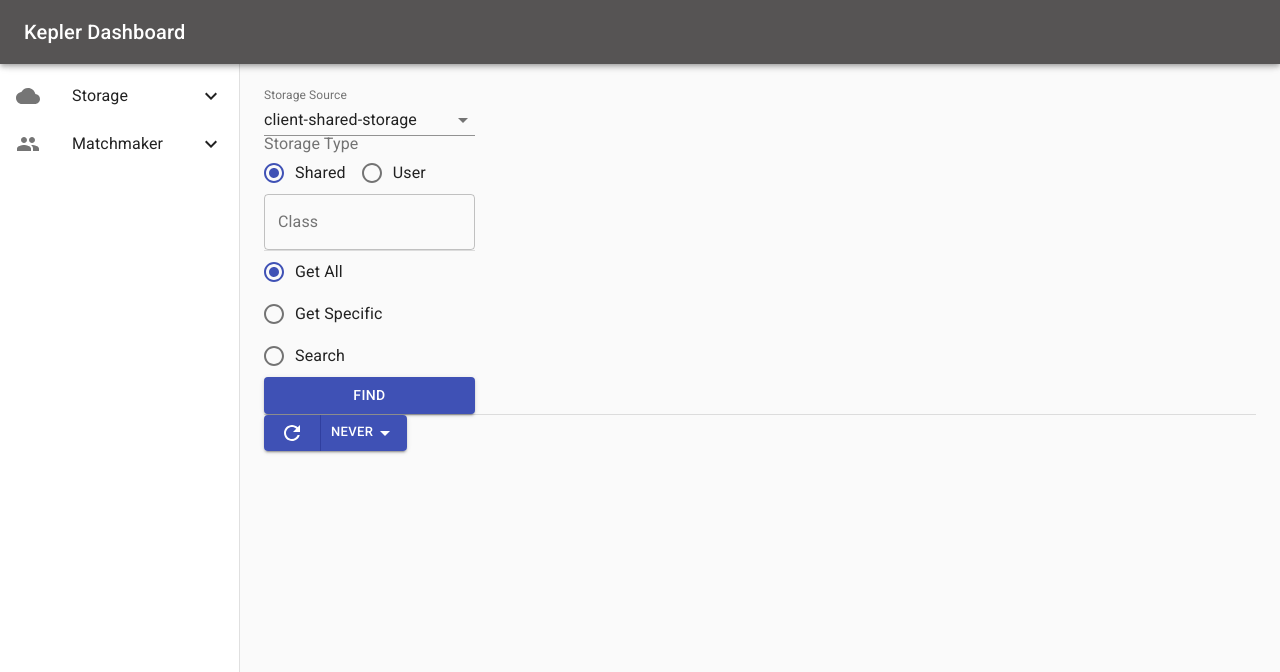
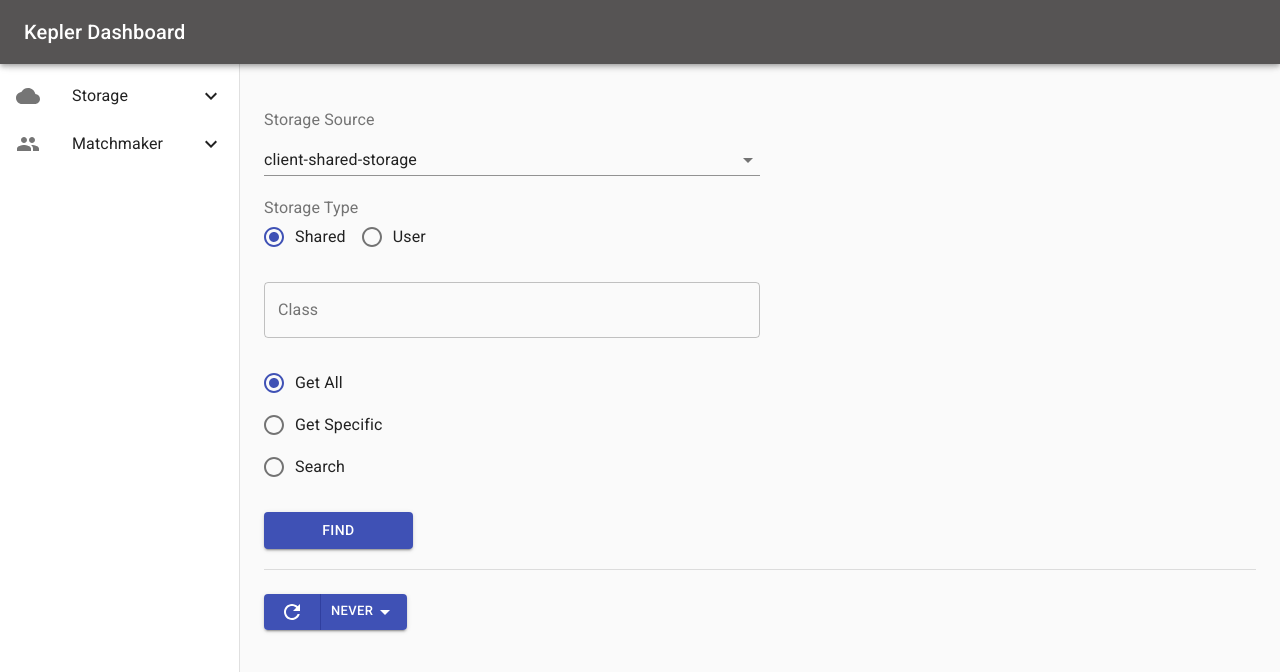
Before and after one commit to pgilfillan/learn-react, a React (Create React App) app: page /view in a window 1280 px wide. Shown: the top 672 px of the page. Built offline with nearby package versions, Linux system fonts and the light colour scheme.

Commit message:
End of day 2

```diff
--- a/src/components/SideDrawer.js
+++ b/src/components/SideDrawer.js
@@ -5,7 +5,6 @@ import AppBar from '@material-ui/core/AppBar';
 import CssBaseline from '@material-ui/core/CssBaseline';
 import Toolbar from '@material-ui/core/Toolbar';
 import List from '@material-ui/core/List';
-import Divider from '@material-ui/core/Divider';
 import ListItem from '@material-ui/core/ListItem';
 import ListItemIcon from '@material-ui/core/ListItemIcon';
 import ListItemText from '@material-ui/core/ListItemText';
--- a/src/components/storage-upload/StoragePUT.js
+++ b/src/components/storage-upload/StoragePUT.js
@@ -8,7 +8,20 @@ import axios from "axios";
 import ResponseView from './ResponseView';
 
 const useStyles = makeStyles(theme => ({
-
+  root: {
+    display: 'flex',
+    flexDirection: 'column',
+    width: "50%",
+    paddingBottom: 20,
+    marginTop: theme.spacing(3),
+  },
+  formEle: {
+    marginTop: theme.spacing(3),
+  },
+  formButton: {
+    marginTop: theme.spacing(3),
+    width: "30%"
+  }
 }));
 
 function StoragePUT() {
@@ -71,7 +84,7 @@ function StoragePUT() {
   return (
     <div>
       <form onSubmit={handleFormSubmit}>
-        <FormControl>
+        <FormControl className={classes.root}>
           <FormLabel>Storage Source</FormLabel>
           <Select
             value={dbValue}
@@ -84,7 +97,7 @@ function StoragePUT() {
             <MenuItem value="server-user-storage">server-user-storage</MenuItem>
           </Select>
 
-          <FormLabel>Storage Type</FormLabel>
+          <FormLabel className={classes.formEle}>Storage Type</FormLabel>
           <RadioGroup
             aria-label="storage-type"
             name="storage-type-choices"
@@ -106,16 +119,16 @@ function StoragePUT() {
             variant="outlined"
             label="Class"
             onChange={(e) => {setClassName(e.target.value)}}
+            className={classes.formEle}
           />
-          <Divider />
 
-          <Divider />
           <RadioGroup
             value={uploadTypeValue}
             aria-label="search-type"
             name="search-type-choices"
             onChange={handleUploadTypeChange}
             row
+            className={classes.formEle}
           >
             <FormControlLabel value="input" control={<Radio color="primary" />} label="Input Document Name" />
             <FormControlLabel value="generate" control={<Radio color="primary" />} label="Generate" />
@@ -133,9 +146,10 @@ function StoragePUT() {
             rows={6}
             label="Document Body"
             onChange={(e) => {setDocBody(e.target.value)}}
+            className={classes.formEle}
           />
           <Divider />
-          <Button variant="contained" color="primary" type="submit">
+          <Button variant="contained" color="primary" type="submit" className={classes.formButton}>
               Submit
           </Button>
         </FormControl>
--- a/src/components/storage-view/DocumentEntry.js
+++ b/src/components/storage-view/DocumentEntry.js
@@ -1,7 +1,7 @@
 import React from 'react';
 import ExpandMoreIcon from '@material-ui/icons/ExpandMore';
 import DeleteIcon from '@material-ui/icons/Delete';
-import { ExpansionPanel, ExpansionPanelSummary, ExpansionPanelDetails, Typography, Button, Divider, GridList, GridListTile } from '@material-ui/core';
+import { ExpansionPanel, ExpansionPanelSummary, ExpansionPanelDetails, Typography, Button, Divider } from '@material-ui/core';
 import { makeStyles } from '@material-ui/core/styles';
 import axios from "axios";
 
--- a/src/components/storage-view/FileList.js
+++ b/src/components/storage-view/FileList.js
@@ -4,16 +4,32 @@ import { Button, ButtonGroup, Popper, Paper, Grow,
          ClickAwayListener, MenuList, MenuItem, Typography } from '@material-ui/core';
 import ArrowDropDownIcon from '@material-ui/icons/ArrowDropDown';
 import RefreshIcon from '@material-ui/icons/Refresh';
+import { makeStyles } from '@material-ui/core/styles';
 
 import DocumentEntry from './DocumentEntry'
 
+const useStyles = makeStyles(theme => ({
+  refreshMenu: {
+    zIndex: theme.zIndex.drawer + 1,
+  },
+  root: {
+    marginTop: theme.spacing(3),
+  },
+  refreshEle: {
+    marginBottom: theme.spacing(3),
+  },
+}));
+
 function FileList(props) {
+  const classes = useStyles();
+
   // State
   const [documents, setDocuments] = React.useState([]);
   const [lastPath, setLastPath] = React.useState('');
   const [open, setOpen] = React.useState(false);
   const anchorRef = React.useRef(null);
   const [selectedIndex, setSelectedIndex] = React.useState(0);
+  const [timerID, setTimerID] = React.useState(0);
 
   const refreshOptions = ['Never', '1s', '5s', '10s', '30s', '1m'];
   const refreshTimes = [null, 1000, 5000, 10000, 30000, 60000]
@@ -21,6 +37,16 @@ function FileList(props) {
   function handleRefreshMenuItemClick(event, index) {
     setSelectedIndex(index);
     setOpen(false);
+
+    if (index != 0) {
+      setTimerID(setInterval(
+        () => {find()},
+        refreshTimes[index]
+      ));
+      find();
+    } else {
+      clearInterval(timerID);
+    }
   }
 
   function handleClose(event) {
@@ -44,14 +70,22 @@ function FileList(props) {
 
     axios.get(props.path, config)
     .then(response => {
-        setDocuments(response["data"]["documents"]);
+        if (props.isSingleDoc) {
+          const pathSplit = props.path.split('/')
+          const doc = {"document": response["data"],
+                       "name": pathSplit[pathSplit.length-1],
+                       "self": props.path.substring(props.path.indexOf("/", 1))};
+          setDocuments([doc]);
+        } else {
+          setDocuments(response["data"]["documents"]);
+        }
     })
     .catch(error => console.log(error));
   }
 
   function getRefreshMenu() {
     return (
-      <div>
+      <div className={classes.refreshEle}>
         <ButtonGroup variant="contained" color="primary" ref={anchorRef} aria-label="split button">
           <Button onClick={handleRefreshClick}><RefreshIcon /></Button>
           <Button
@@ -66,7 +100,7 @@ function FileList(props) {
             <ArrowDropDownIcon />
           </Button>
         </ButtonGroup>
-        <Popper open={open} anchorEl={anchorRef.current} transition disablePortal>
+        <Popper open={open} anchorEl={anchorRef.current} transition disablePortal className={classes.refreshMenu}>
           {({ TransitionProps, placement }) => (
             <Grow
               {...TransitionProps}
@@ -98,15 +132,15 @@ function FileList(props) {
 
   function getContent() {
     if (props.path == '') {
-      //return <div>{getRefreshMenu()}</div>
+      return <div className={classes.root}>{getRefreshMenu()}</div>
     } else if (documents.length == 0) {
-      return <div>{getRefreshMenu()}<Typography>No documents found</Typography></div>
+      return <div className={classes.root}>{getRefreshMenu()}<Typography>No documents found</Typography></div>
     }
 
     //const documentsTest = [{document: {"vehicle_name": "tank", "speed": 10}, "name": "sdfjsdof", "self": "/koifnsdf"},
     //                 {document: {"vehicle_name": "tank2", "speed": 112}, "name": "sdfjsdsfgdof", "self": "/koifnsdfsdf"}]
     return (
-      <div>
+      <div className={classes.root}>
         {getRefreshMenu()}
         {documents.map((doc, i) => {
             return (
--- a/src/components/storage-view/StorageGET.js
+++ b/src/components/storage-view/StorageGET.js
@@ -1,11 +1,31 @@
 import React from 'react';
 import Divider from '@material-ui/core/Divider';
 import { FormControl, FormLabel, FormControlLabel, Radio, RadioGroup, TextField,
-         InputLabel, Select, MenuItem, Button } from '@material-ui/core';
+         Select, MenuItem, Button, Container } from '@material-ui/core';
+import { makeStyles } from '@material-ui/core/styles';
 
 import FileList from './FileList'
 
+const useStyles = makeStyles(theme => ({
+  root: {
+    display: 'flex',
+    flexDirection: 'column',
+    width: "50%",
+    paddingBottom: 20,
+    marginTop: theme.spacing(3),
+  },
+  formEle: {
+    marginTop: theme.spacing(3),
+  },
+  formButton: {
+    marginTop: theme.spacing(3),
+    width: "30%"
+  }
+}));
+
 function StorageGET() {
+  const classes = useStyles();
+
   // State
   const [typeValue, setTypeValue] = React.useState('shared');
   const [showUserName, setShowUserName] = React.useState(false);
@@ -20,6 +40,7 @@ function StorageGET() {
   const [dbValue, setDBValue] = React.useState("client-shared-storage");
   const [className, setClassName] = React.useState('');
   const [userID, setUserID] = React.useState('');
+  const [isSingleDoc, setIsSingleDoc] = React.useState(false);
 
   const [GETPath, setGETPath] = React.useState('');
 
@@ -63,14 +84,15 @@ function StorageGET() {
 
   function handleFormSubmit(event) {
     event.preventDefault();
+    queryTypeValue == "specific" ? setIsSingleDoc(true) : setIsSingleDoc(false);
     setGETPath(buildGETPath());
   }
 
   return (
     <div>
       <form onSubmit={handleFormSubmit}>
-        <FormControl>
-          <InputLabel>Storage Source</InputLabel>
+        <FormControl className={classes.root}>
+          <FormLabel>Storage Source</FormLabel>
           <Select
             value={dbValue}
             onChange={(e) => {setDBValue(e.target.value)}}
@@ -82,7 +104,7 @@ function StorageGET() {
             <MenuItem value="server-user-storage">server-user-storage</MenuItem>
           </Select>
 
-          <FormLabel component="legend">Storage Type</FormLabel>
+          <FormLabel className={classes.formEle}>Storage Type</FormLabel>
           <RadioGroup
             aria-label="storage-type"
             name="storage-type-choices"
@@ -104,14 +126,15 @@ function StorageGET() {
             variant="outlined"
             label="Class"
             onChange={(e) => {setClassName(e.target.value)}}
+            className={classes.formEle}
           />
-          <Divider />
 
           <RadioGroup
             aria-label="search-type"
             name="search-type-choices"
             value={queryTypeValue}
             onChange={handleQueryTypeChange}
+            className={classes.formEle}
           >
             <FormControlLabel value="all" control={<Radio color="primary" />} label="Get All" />
             <FormControlLabel value="specific" control={<Radio color="primary" />} label="Get Specific" />
@@ -129,13 +152,13 @@ function StorageGET() {
               onChange={(e) => {setQuery(e.target.value)}}
             />
           </RadioGroup>
-          <Button variant="contained" color="primary" type="submit">
+          <Button variant="contained" color="primary" type="submit" className={classes.formButton}>
             Find
           </Button>
-        </FormControl>
+        </FormControl >
       </form>
       <Divider />
-      <FileList path={GETPath}/>
+      <FileList path={GETPath} isSingleDoc={isSingleDoc} />
     </div>
   );
 }
```
Also changed, not shown: 1 other file (tests, documents, lock files or other folders).
